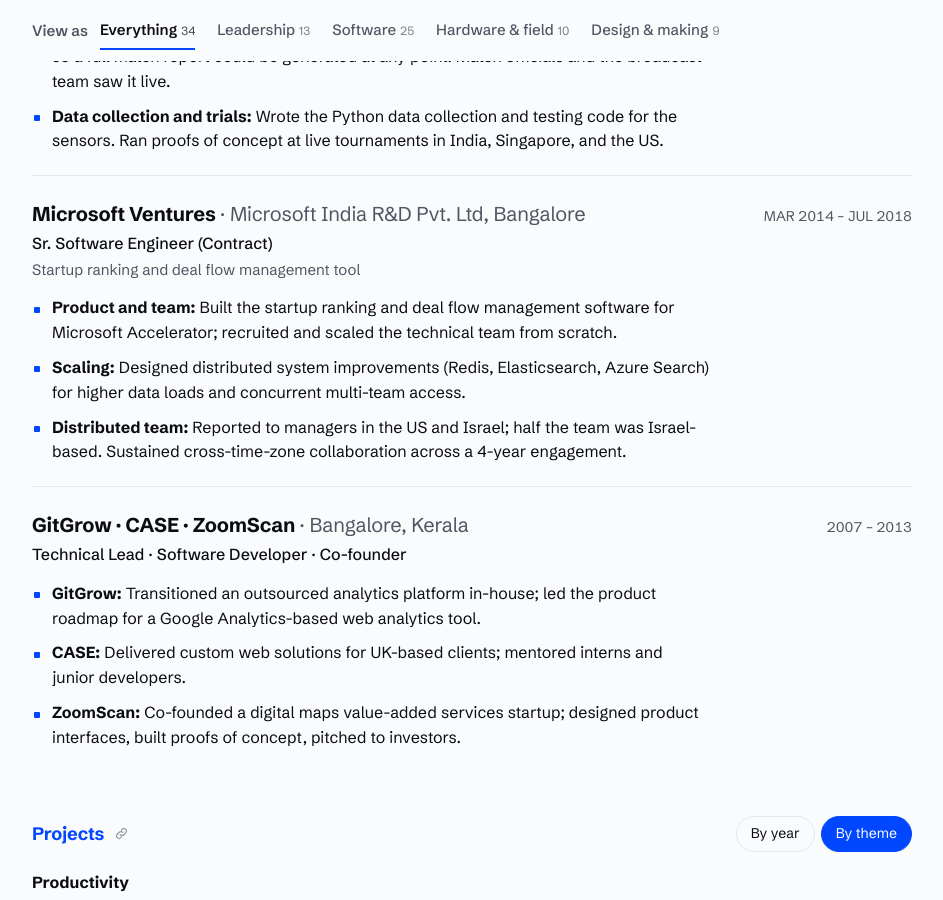
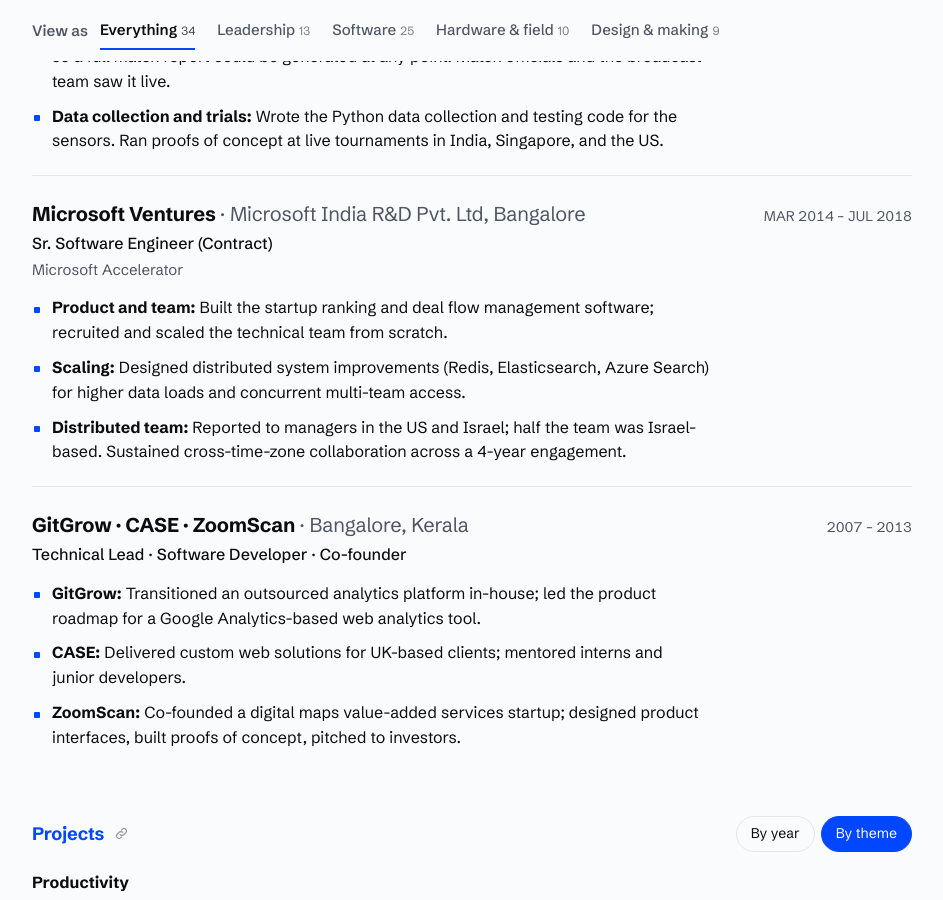
Before and after one commit to and/and.github.io, a Jekyll site: the page resume/index.html, which Jekyll copies as it is, in a window 1280 px wide and 900 px high, scrolled down 1583 px. Shown: the whole window, without its empty margins (168-1111 px from the left). Built offline with Jekyll 4.4.1, drawn with Linux system fonts in a browser that asks for light colours.

Commit message:
Resume: correct static view counts; Microsoft subtitle 'Microsoft Accelerator'
Co-Authored-By: Claude Opus 5.5 <noreply@anthropic.com>
Claude-Session: https://claude.ai/code/session_01MuwebNEXBFxCrvNjpbsvNM

```diff
--- a/resume/index.html
+++ b/resume/index.html
@@ -227,11 +227,11 @@ a:hover { text-decoration-thickness: 2px; }
   <div class="views-bar" id="views-bar">
   <p class="views-label" id="views-label">View as</p>
   <div class="views" role="tablist" aria-labelledby="views-label">
-    <button role="tab" id="tab-all" data-view="all" aria-selected="true" aria-controls="panel">Everything <span class="n">30</span></button>
+    <button role="tab" id="tab-all" data-view="all" aria-selected="true" aria-controls="panel">Everything <span class="n">34</span></button>
     <button role="tab" id="tab-lead" data-view="lead" aria-selected="false" tabindex="-1" aria-controls="panel">Leadership <span class="n">13</span></button>
-    <button role="tab" id="tab-sw" data-view="sw" aria-selected="false" tabindex="-1" aria-controls="panel">Software <span class="n">21</span></button>
+    <button role="tab" id="tab-sw" data-view="sw" aria-selected="false" tabindex="-1" aria-controls="panel">Software <span class="n">25</span></button>
     <button role="tab" id="tab-hw" data-view="hw" aria-selected="false" tabindex="-1" aria-controls="panel">Hardware &amp; field <span class="n">10</span></button>
-    <button role="tab" id="tab-des" data-view="des" aria-selected="false" tabindex="-1" aria-controls="panel">Design &amp; making <span class="n">8</span></button>
+    <button role="tab" id="tab-des" data-view="des" aria-selected="false" tabindex="-1" aria-controls="panel">Design &amp; making <span class="n">9</span></button>
   </div>
   </div>
 
@@ -287,12 +287,12 @@ a:hover { text-decoration-thickness: 2px; }
           <div>
             <h3>Microsoft Ventures <span class="loc">· Microsoft India R&amp;D Pvt. Ltd, Bangalore</span></h3>
             <p class="role">Sr. Software Engineer (Contract)</p>
-            <p class="sub">Startup ranking and deal flow management tool</p>
+            <p class="sub">Microsoft Accelerator</p>
           </div>
           <p class="dates">MAR 2014 – JUL 2018</p>
         </div>
         <ul class="pts">
-          <li data-v="lead sw"><b>Product and team:</b> Built the startup ranking and deal flow management software for Microsoft Accelerator; recruited and scaled the technical team from scratch.</li>
+          <li data-v="lead sw"><b>Product and team:</b> Built the startup ranking and deal flow management software; recruited and scaled the technical team from scratch.</li>
           <li data-v="sw"><b>Scaling:</b> Designed distributed system improvements (Redis, Elasticsearch, Azure Search) for higher data loads and concurrent multi-team access.</li>
           <li data-v="lead"><b>Distributed team:</b> Reported to managers in the US and Israel; half the team was Israel-based. Sustained cross-time-zone collaboration across a 4-year engagement.</li>
         </ul>
```
